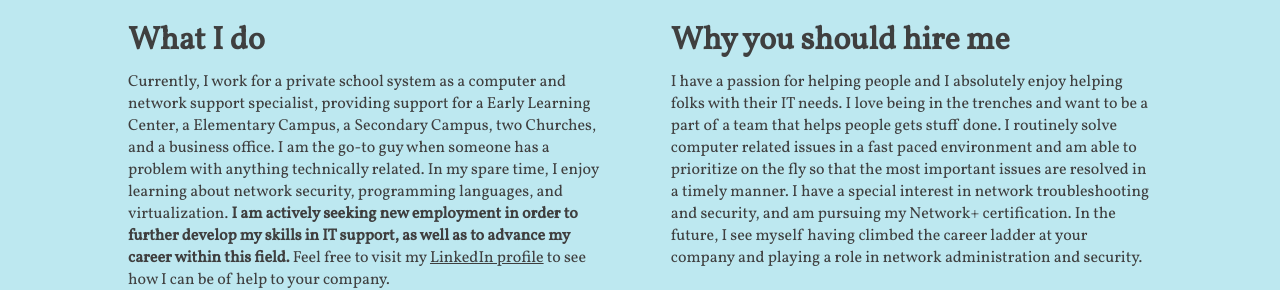
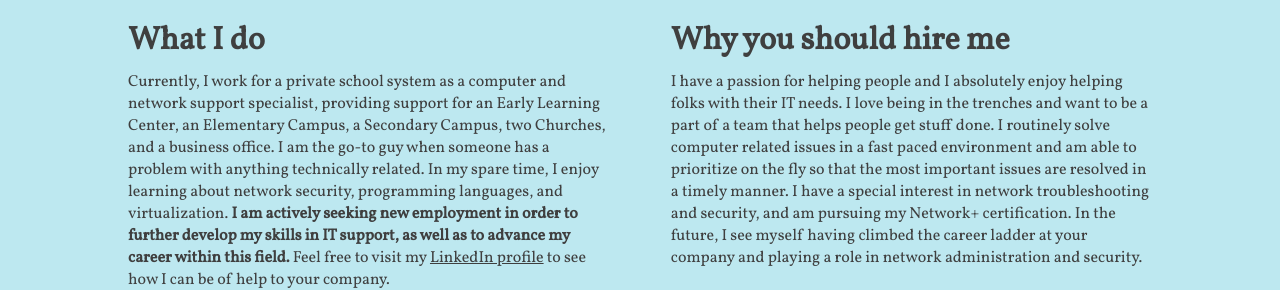
Before and after one commit to tonyokonski/tonyokonski.github.io, a Jekyll site: the page built from index.html, in a window 1280 px wide and 1196 px high. Shown: the part 478-768 px from the top of the window. Built offline with Jekyll 4.4.1, drawn with Linux system fonts in a browser that asks for light colours.

Commit message:
fixed typos

```diff
--- a/index.html
+++ b/index.html
@@ -27,7 +27,7 @@ include-footer: true
       <h1>What I do</h1>
 
       <p>
-      Currently, I work for a private school system as a computer and network support specialist, providing support for a Early Learning Center, a Elementary Campus, a Secondary Campus, two Churches, and a business office. I am the go-to guy when someone has a problem with anything technically related. In my spare time, I enjoy learning about network security, programming languages, and virtualization.  <strong>I am actively seeking new employment in order to further develop my skills in IT support, as well as to advance my career within this field.</strong> Feel free to visit my <a href="https://www.linkedin.com/in/tonyokonski" target="_blank">LinkedIn profile</a> to see how I can be of help to your company.
+      Currently, I work for a private school system as a computer and network support specialist, providing support for an Early Learning Center, an Elementary Campus, a Secondary Campus, two Churches, and a business office. I am the go-to guy when someone has a problem with anything technically related. In my spare time, I enjoy learning about network security, programming languages, and virtualization.  <strong>I am actively seeking new employment in order to further develop my skills in IT support, as well as to advance my career within this field.</strong> Feel free to visit my <a href="https://www.linkedin.com/in/tonyokonski" target="_blank">LinkedIn profile</a> to see how I can be of help to your company.
       </p>
 
     </section>
@@ -39,7 +39,7 @@ include-footer: true
       <h1>Why you should hire me</h1>
 
       <p>
-      	I have a passion for helping people and I absolutely enjoy helping folks with their IT needs. I love being in the trenches and want to be a part of a team that helps people gets stuff done. I routinely solve computer related issues in a fast paced environment and am able to prioritize on the fly so that the most important issues are resolved in a timely manner. I have a special interest in network troubleshooting and security, and am pursuing my Network+ certification. In the future, I see myself having climbed the career ladder at your company and playing a role in network administration and security.
+      	I have a passion for helping people and I absolutely enjoy helping folks with their IT needs. I love being in the trenches and want to be a part of a team that helps people get stuff done. I routinely solve computer related issues in a fast paced environment and am able to prioritize on the fly so that the most important issues are resolved in a timely manner. I have a special interest in network troubleshooting and security, and am pursuing my Network+ certification. In the future, I see myself having climbed the career ladder at your company and playing a role in network administration and security.
       </p>
 
     </section>
```
